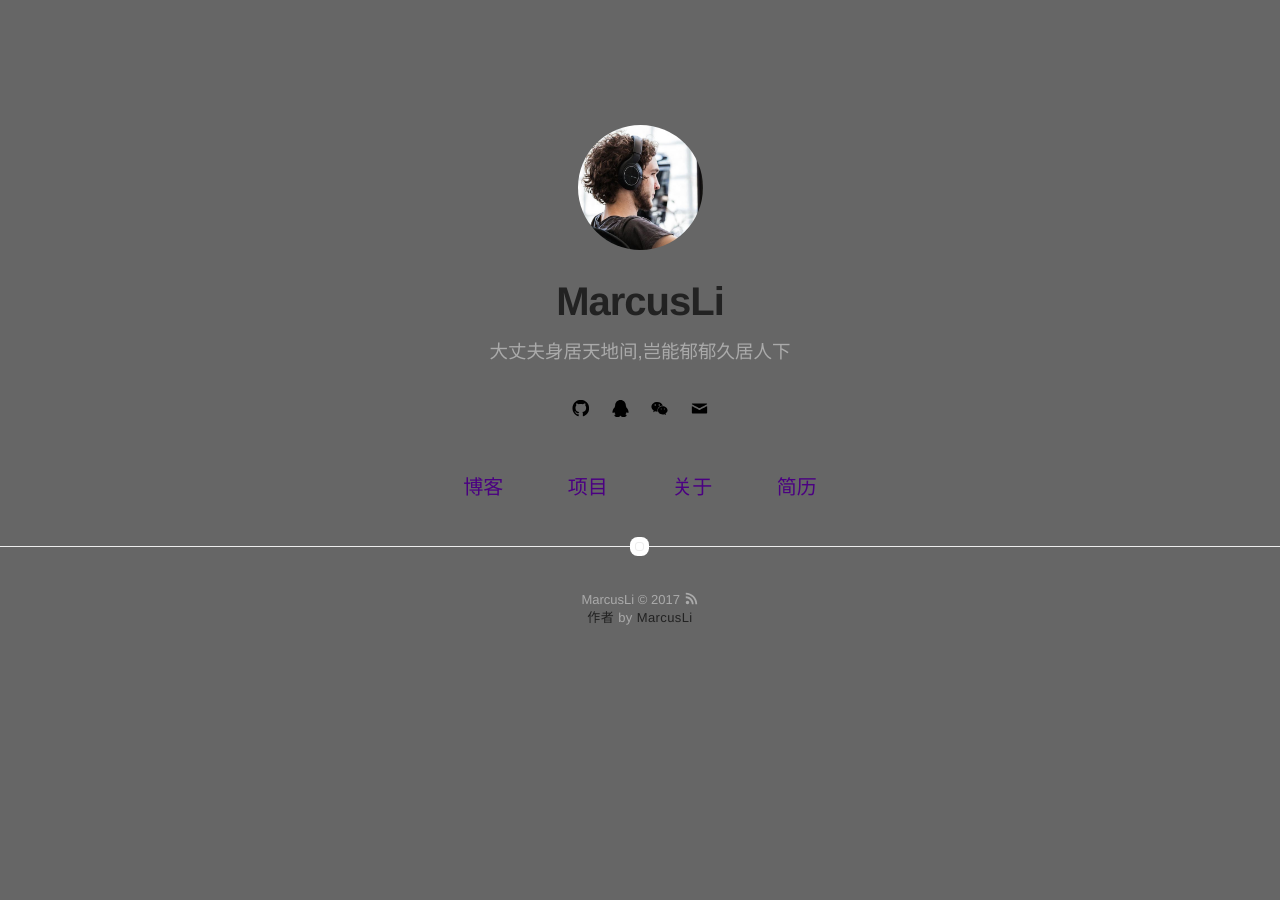
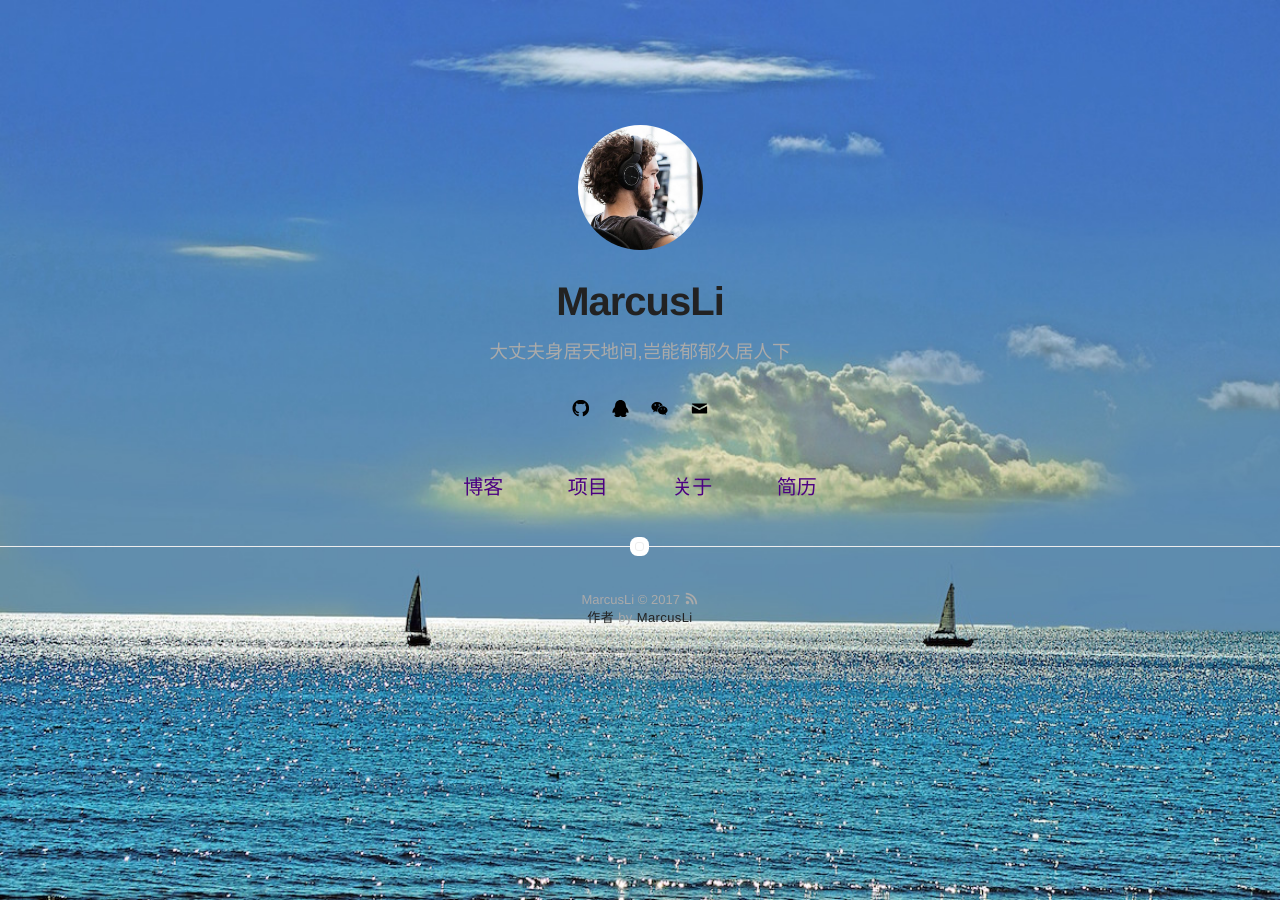
Before and after one commit to MarcusKun/MarcusKun.github.io, a Jekyll site: the page built from index.html, in a window 1280 px wide. Built offline with Jekyll 4.4.1, drawn with Linux system fonts in a browser that asks for light colours.

Commit message:
修改背景

```diff
--- a/_layouts/default.html
+++ b/_layouts/default.html
@@ -32,7 +32,7 @@
 		width: 100%;
 		max-width: none;
 		height: 100%;
-		background: url(/images/background-cover.jpg) top left no-repeat #666666;
+		background: url(/assets/images/background-cover.jpg) top left no-repeat #666666;
 		background-size: cover; }
     </style>
 
```
